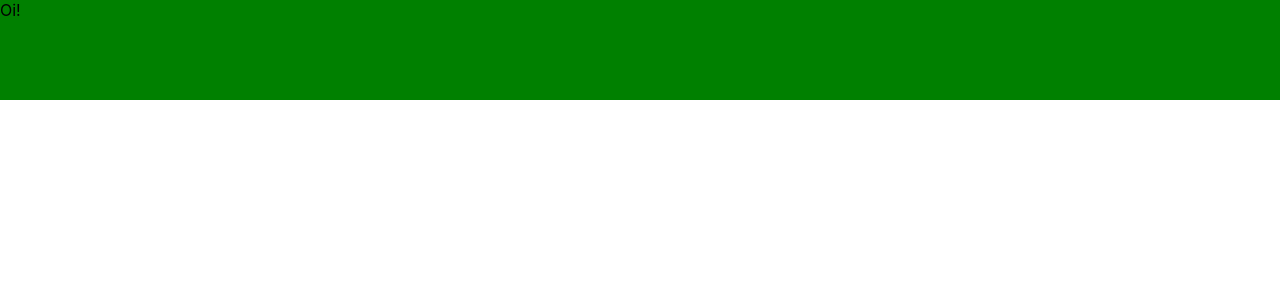
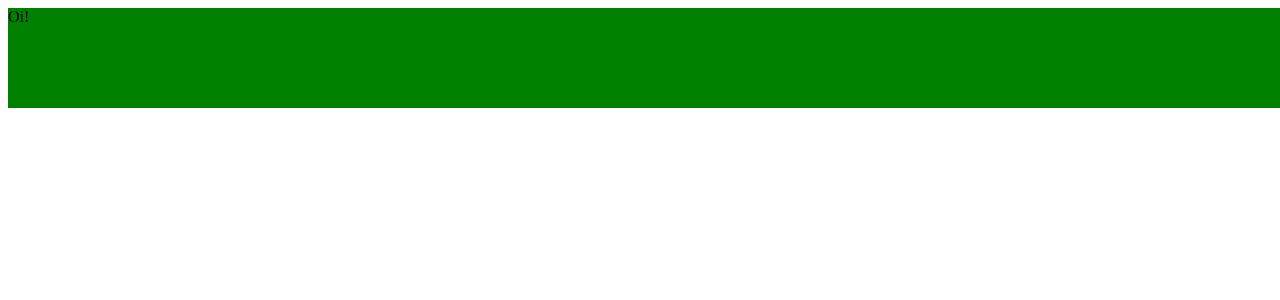
Before and after one commit to caioluchetti/SCOM_Project, a React (Create React App) app: page / in a window 1280 px wide. Shown: the top 300 px of the page. Built offline with nearby package versions, Linux system fonts and the light colour scheme.

Commit message:
Fit: Início limpo (sai sujeira)

```diff
--- a/src/index.css
+++ /dev/null
@@ -1,13 +0,0 @@
-body {
-  margin: 0;
-  font-family: -apple-system, BlinkMacSystemFont, 'Segoe UI', 'Roboto', 'Oxygen',
-    'Ubuntu', 'Cantarell', 'Fira Sans', 'Droid Sans', 'Helvetica Neue',
-    sans-serif;
-  -webkit-font-smoothing: antialiased;
-  -moz-osx-font-smoothing: grayscale;
-}
-
-code {
-  font-family: source-code-pro, Menlo, Monaco, Consolas, 'Courier New',
-    monospace;
-}
--- a/src/index.js
+++ b/src/index.js
@@ -1,8 +1,5 @@
 import React from 'react';
 import ReactDOM from 'react-dom/client';
-import './index.css';
-import App from './pages/App'
-import reportWebVitals from './reportWebVitals';
 import Rotas from './Routes';
 
 
@@ -12,6 +9,3 @@ root.render(
     <Rotas />
   </React.StrictMode>
 );
-
-
-reportWebVitals();
--- a/src/reportWebVitals.js
+++ /dev/null
@@ -1,13 +0,0 @@
-const reportWebVitals = onPerfEntry => {
-  if (onPerfEntry && onPerfEntry instanceof Function) {
-    import('web-vitals').then(({ getCLS, getFID, getFCP, getLCP, getTTFB }) => {
-      getCLS(onPerfEntry);
-      getFID(onPerfEntry);
-      getFCP(onPerfEntry);
-      getLCP(onPerfEntry);
-      getTTFB(onPerfEntry);
-    });
-  }
-};
-
-export default reportWebVitals;
```
Also changed, not shown: src/setupTests.js (deleted, +0 -5 lines), src/img/carro.png (deleted), 1 other file (tests, documents, lock files or other folders).
